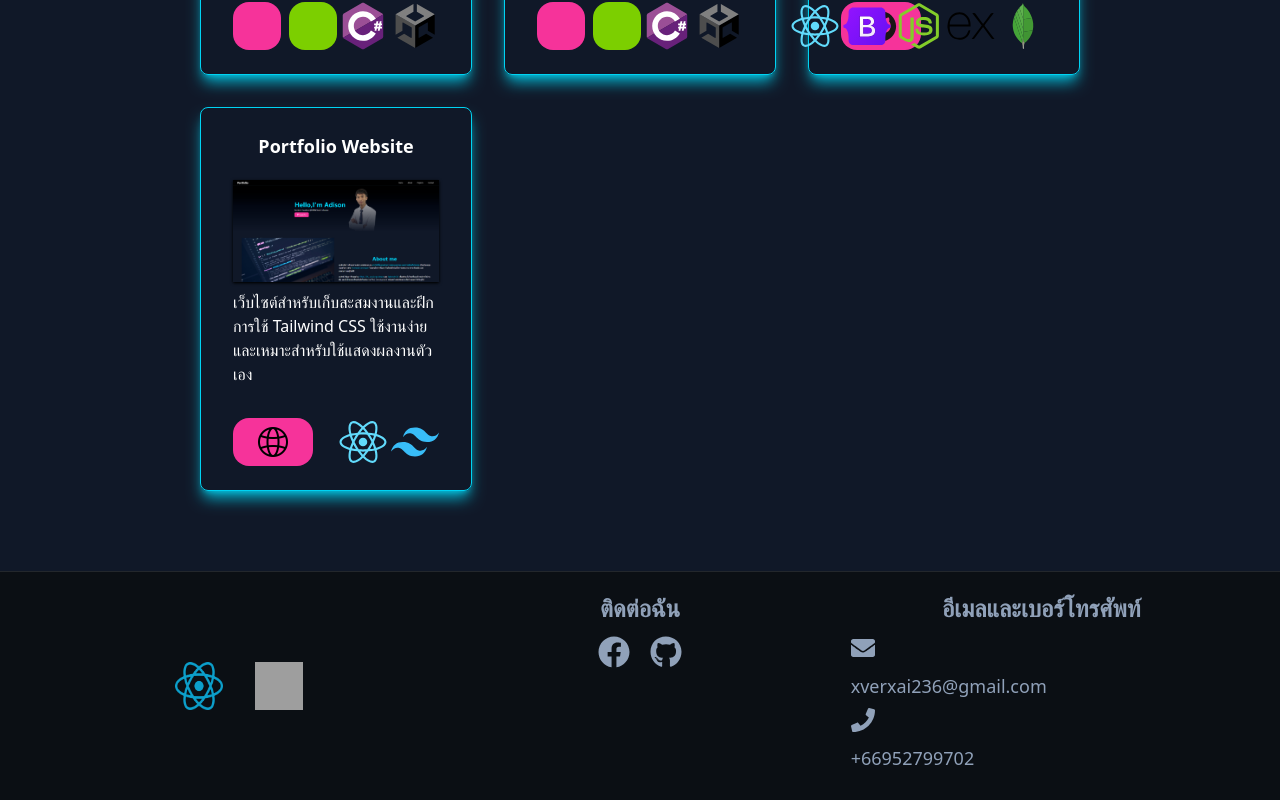
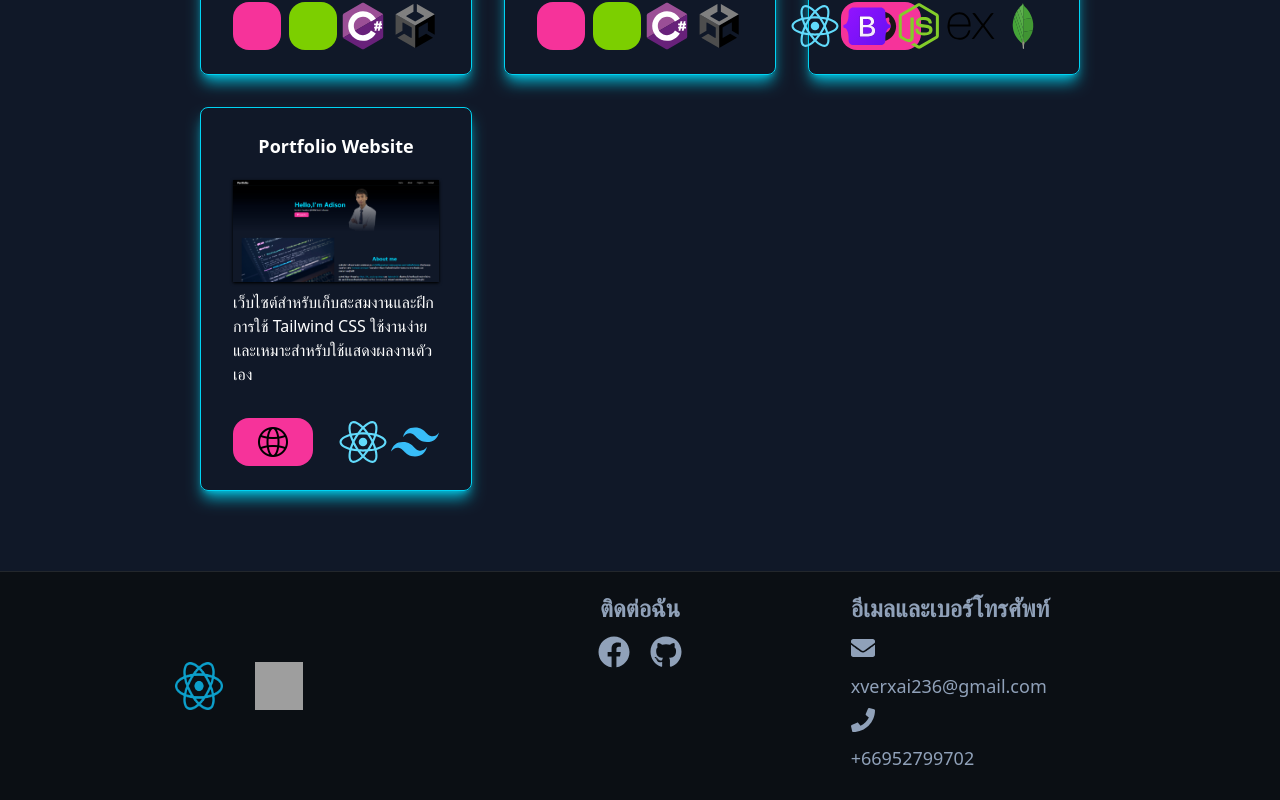
Before and after one commit to GGameover-AI/PortfolioReactTailwind, a React (Vite) app: page / in a window 1280 px wide. Shown: the part 2463-3263 px from the top of the page. Built offline with nearby package versions, Linux system fonts and the light colour scheme; grey boxes are pictures that could not be loaded.

Commit message:
Footer add move to start when more md size

```diff
--- a/src/Components/Footer.jsx
+++ b/src/Components/Footer.jsx
@@ -24,7 +24,7 @@ export default function Footer() {
             </div>
           </div>
           <div>
-            <h1 className="flex flex-col items-center text-base lg:text-2xl font-bold mb-3 mt-5 md:mt-0">อีเมลและเบอร์โทรศัพท์</h1>
+            <h1 className="flex flex-col items-center md:items-start text-base lg:text-2xl font-bold mb-3 mt-5 md:mt-0">อีเมลและเบอร์โทรศัพท์</h1>
             <div>
               <p className="mb-2 flex flex-col gap-3 items-center md:items-start text-sm lg:text-lg">
                 <FaEnvelope className=" lg:size-6 sm:block hidden" /> xverxai236@gmail.com
```
